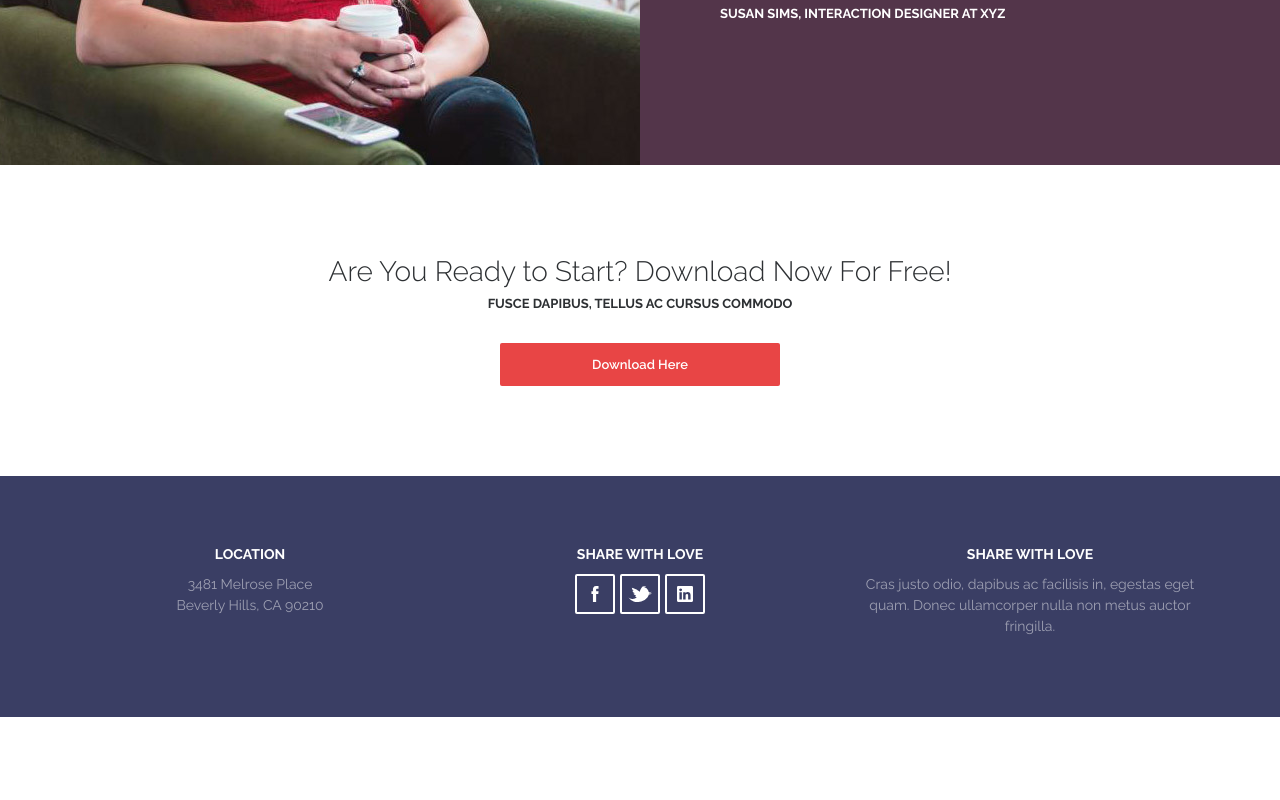
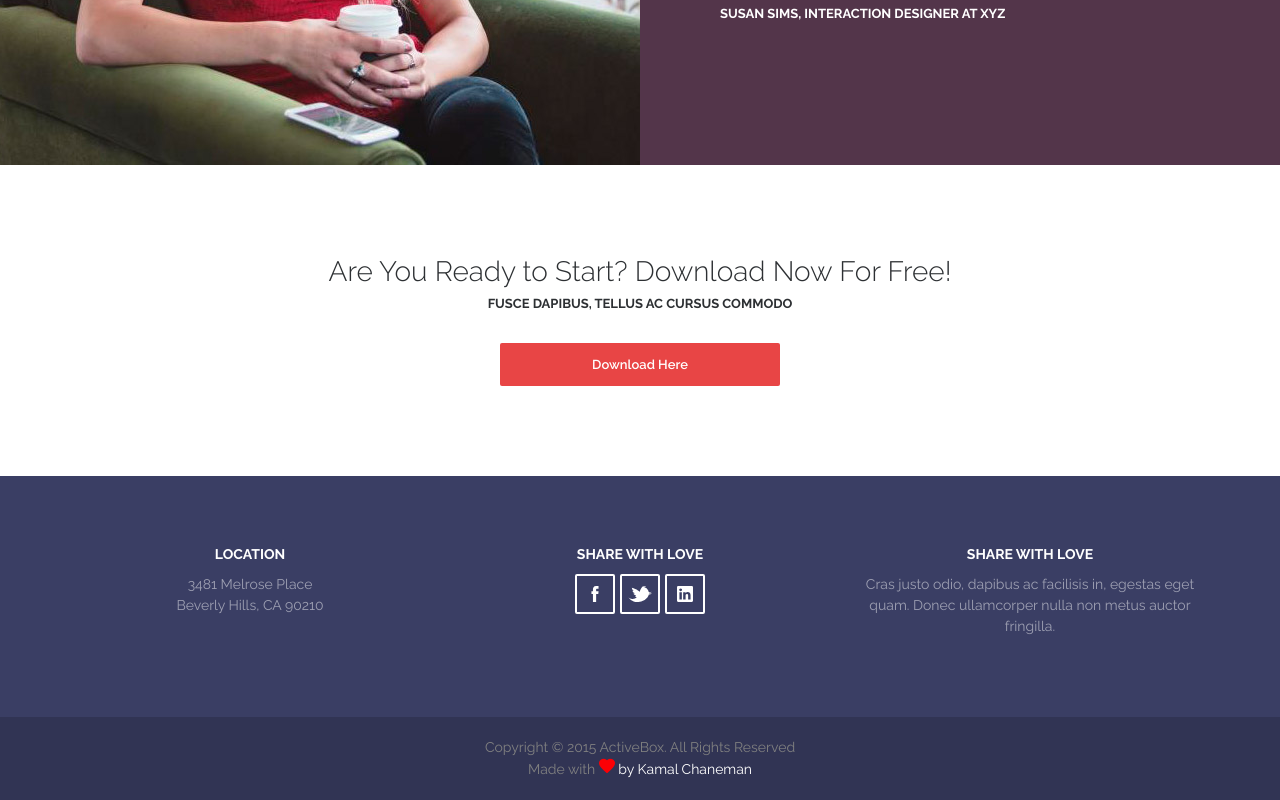
Before and after one commit to sky7way/activebox, a plain HTML site: page index.html in a window 1280 px wide. Shown: the part 3230-4030 px from the top of the page. Before the commit the page ends 3947 px from the top, so only its background shows below. Drawn offline with nearby package versions, Linux system fonts and the light colour scheme.

Commit message:
footer copyright

```diff
--- a/index.html
+++ b/index.html
@@ -379,6 +379,16 @@
             </div>
         </div>
     </div>
+
+    <div class="copyright">
+        <div class="container">
+            <div class="copyright__text">
+                <p>Copyright © 2015 ActiveBox. All Rights Reserved</p>
+                <p>Made with <img class="copyright__heart" src="images/heart.png" alt="">
+                    <span>by Kamal Chaneman</span></p>
+            </div>
+        </div>
+    </div>
 </footer>
 
 </body>
--- a/style.css
+++ b/style.css
@@ -416,11 +416,11 @@ a {
 ==============================*/
 
 .footer {
-    padding: 70px 0;
     background-color: #3a3e64;
 }
 
 .footer__inner {
+    padding: 70px 0;
     display: flex;
     flex-wrap: wrap;
 }
@@ -450,3 +450,30 @@ a {
 .footer__address p {
     margin-bottom: 0;
 }
+
+/*Copyright
+==============================*/
+
+.copyright {
+    padding: 20px 0;
+    background-color: #313454;
+}
+
+.copyright__text {
+    font-size: 14px;
+    text-align: center;
+    color: #808080;
+    line-height: 1.5;
+}
+
+.copyright__text p {
+    margin-bottom: 0;
+}
+
+.copyright__text .copyright__heart {
+
+}
+
+.copyright__text span {
+    color: #fff;
+}
```
Also changed, not shown: images/heart.png (added).
